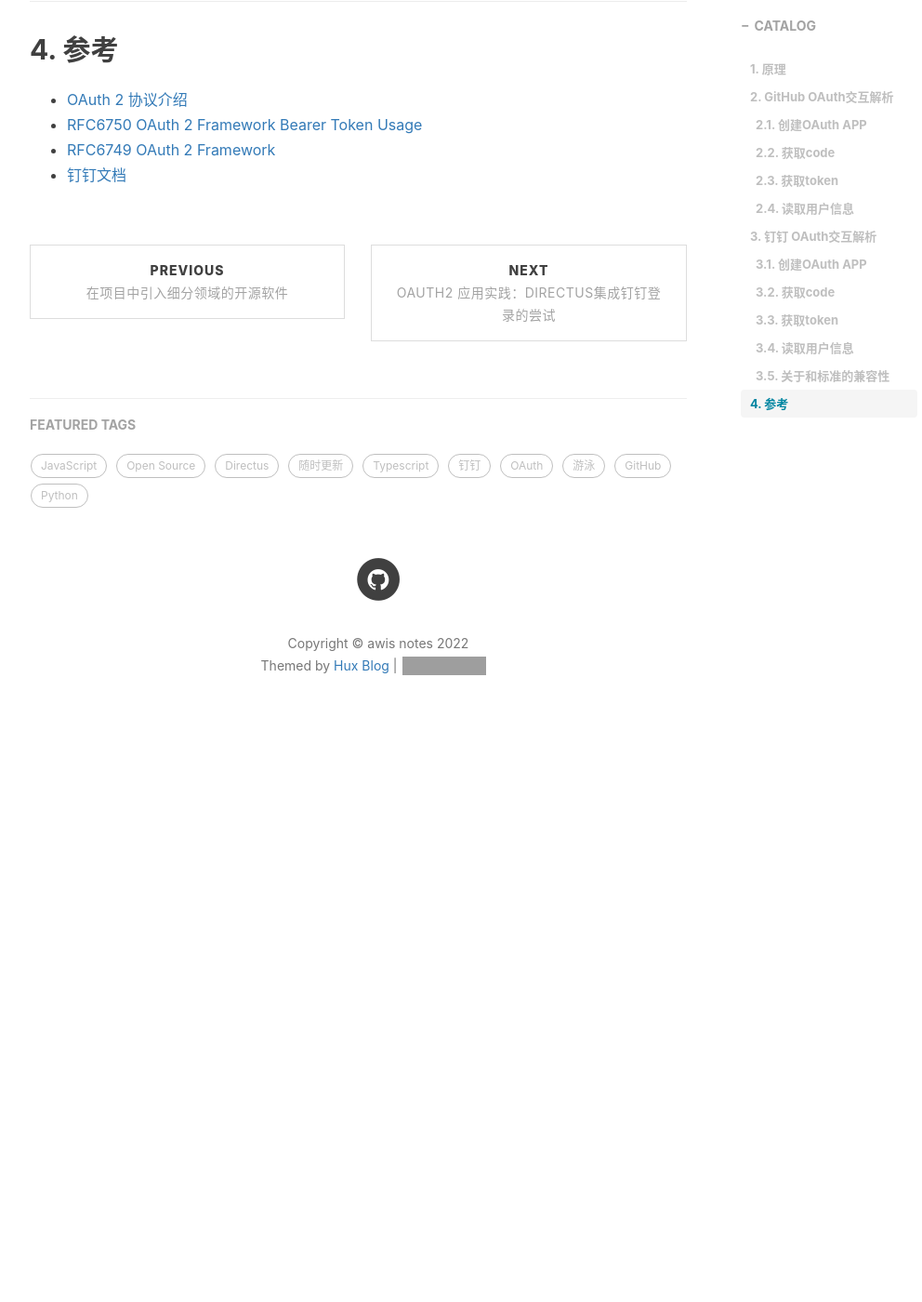
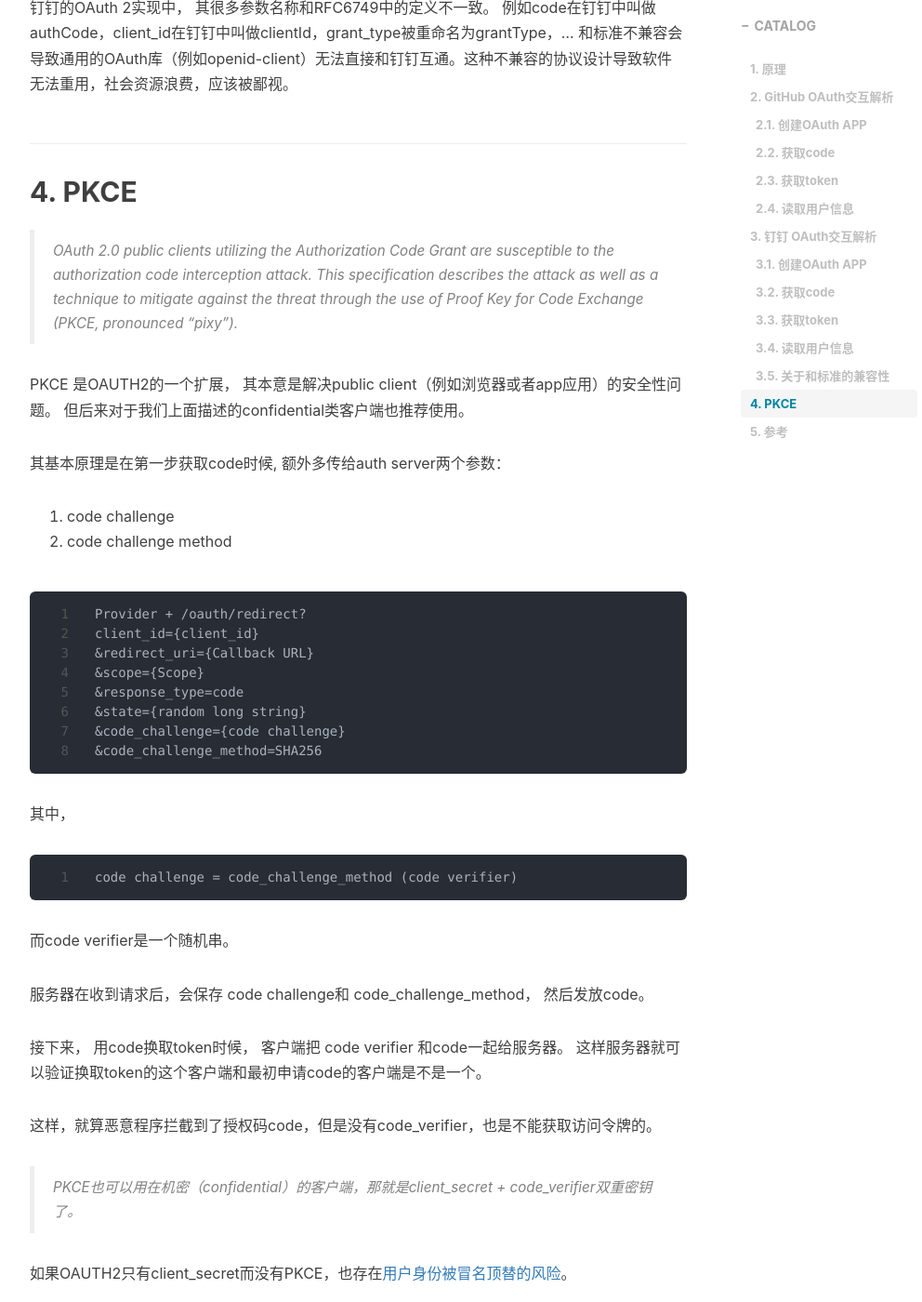
Before and after one commit to xu4wang/xu4wang.github.io, a Jekyll site: the page built from _posts/2022-02-26-oauth.markdown, in a window 1280 px wide and 1400 px high, scrolled down 9045 px. Shown: the whole window at 93% size, without its empty margins (233-1225 px from the left). Built offline with Jekyll 4.4.1, drawn with Linux system fonts in a browser that asks for light colours; nearby versions of some CDN libraries; comment, search, counter and statistics services are not loaded; before the commit the page ends 9865 px from its top, so only the background shows below that; some of the changed text lies outside the part shown; grey boxes are pictures that could not be loaded.

````diff
--- a/_posts/2022-02-26-oauth.markdown
+++ b/_posts/2022-02-26-oauth.markdown
@@ -89,6 +89,11 @@ OAuth2的过程是当有快递时候，业主授权小区物业给快递公司
 为讨论方便， 以下将获取用户授权简称为“获取code”， 将获取访问令牌（Access Token）简称为“获取Token”。
 
 接下来分别使用GitHub和钉钉作为OAuth服务器，来解析获取code，获取token以及读取用户信息过程中的消息格式。全程不需要写代码，需要用浏览器和REST Client（POSTMAN， CURL或者Vscode的插件都可以）。
+
+> OAUTH 客户端有两种：
+> 1. public：客户端本身没有能力保存密钥信息，比如桌面软件，手机App，单页面程序(SPA）。
+> 2. confidential ： 通过code换取access_token这一步是在后端的api完成。一般用client_secret保护。
+> 我们主要讨论confidential类客户端。
 
 ## 2. GitHub OAuth交互解析
 
@@ -271,9 +276,56 @@ Content-Type:application/json
 
 钉钉的OAuth 2实现中， 其很多参数名称和RFC6749中的定义不一致。 例如code在钉钉中叫做authCode，client_id在钉钉中叫做clientId，grant_type被重命名为grantType，...  和标准不兼容会导致通用的OAuth库（例如openid-client）无法直接和钉钉互通。这种不兼容的协议设计导致软件无法重用，社会资源浪费，应该被鄙视。
 
-## 4. 参考
+## 4. PKCE
+
+>    OAuth 2.0 public clients utilizing the Authorization Code Grant are
+   susceptible to the authorization code interception attack.  This
+   specification describes the attack as well as a technique to mitigate
+   against the threat through the use of Proof Key for Code Exchange
+   (PKCE, pronounced "pixy").
+
+PKCE 是OAUTH2的一个扩展， 其本意是解决public client（例如浏览器或者app应用）的安全性问题。 但后来对于我们上面描述的confidential类客户端也推荐使用。
+
+其基本原理是在第一步获取code时候, 额外多传给auth server两个参数：
+1. code challenge
+2. code challenge method
+
+```
+Provider + /oauth/redirect?
+client_id={client_id}
+&redirect_uri={Callback URL}
+&scope={Scope}
+&response_type=code
+&state={random long string}
+&code_challenge={code challenge}
+&code_challenge_method=SHA256
+```
+
+
+其中，
+
+```
+code challenge = code_challenge_method (code verifier)
+```
+
+而code verifier是一个随机串。
+
+服务器在收到请求后，会保存 code challenge和 code_challenge_method， 然后发放code。
+
+接下来， 用code换取token时候， 客户端把 code verifier 和code一起给服务器。 这样服务器就可以验证换取token的这个客户端和最初申请code的客户端是不是一个。
+
+这样，就算恶意程序拦截到了授权码code，但是没有code_verifier，也是不能获取访问令牌的。
+
+> PKCE也可以用在机密（confidential）的客户端，那就是client_secret + code_verifier双重密钥了。
+
+如果OAUTH2只有client_secret而没有PKCE，也存在[用户身份被冒名顶替的风险](https://condatis.com/news/blog/oauth-confidential-clients/)。
+
+攻击的原理是第三方使用浏览器插件，获取到code之后，让受害者的OAuth流程失败， 同时用盗窃的code来顶替受害者登录。 如果有了PKCE，受害者浏览器有code_verifier， code_verifier不会和code同时失窃（在获取token之前不会在网络上传输）， 所以攻击者拿到code也无法直接通过API服务器来冒充受害者。
+
+## 5. 参考
 
 - [OAuth 2 协议介绍](http://www.ruanyifeng.com/blog/2019/04/oauth_design.html)
 - [RFC6750 OAuth 2 Framework Bearer Token Usage](https://www.ietf.org/rfc/rfc6750.txt)
 - [RFC6749 OAuth 2 Framework](https://www.ietf.org/rfc/rfc6749.txt)
 - [钉钉文档](https://open.dingtalk.com/document/orgapp-server/tutorial-obtaining-user-personal-information)
+- [https://datatracker.ietf.org/doc/html/rfc7636](https://datatracker.ietf.org/doc/html/rfc7636)
````
Also changed, not shown: _posts/2022-03-20-fundamental-logic.markdown (added, +147 -0 lines), img/1647794513940.jpg (added), img/1647794634112.jpg (added), img/1647794697348.jpg (added), img/1647794748129.jpg (added), img/1647794799927.jpg (added), img/1647794898429.jpg (added), img/1647794944042.jpg (added), img/1647794991535.jpg (added), img/1647795042511.jpg (added), img/road3.jpg (added).
